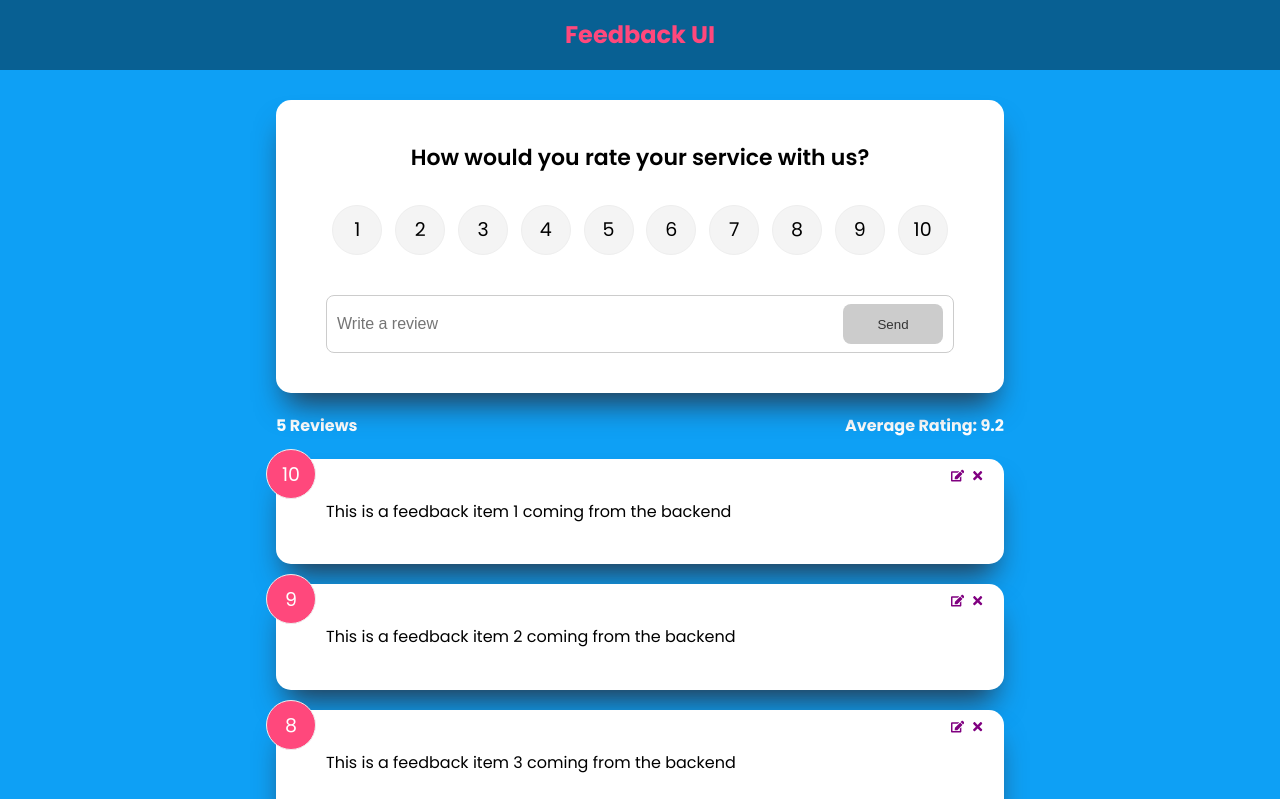
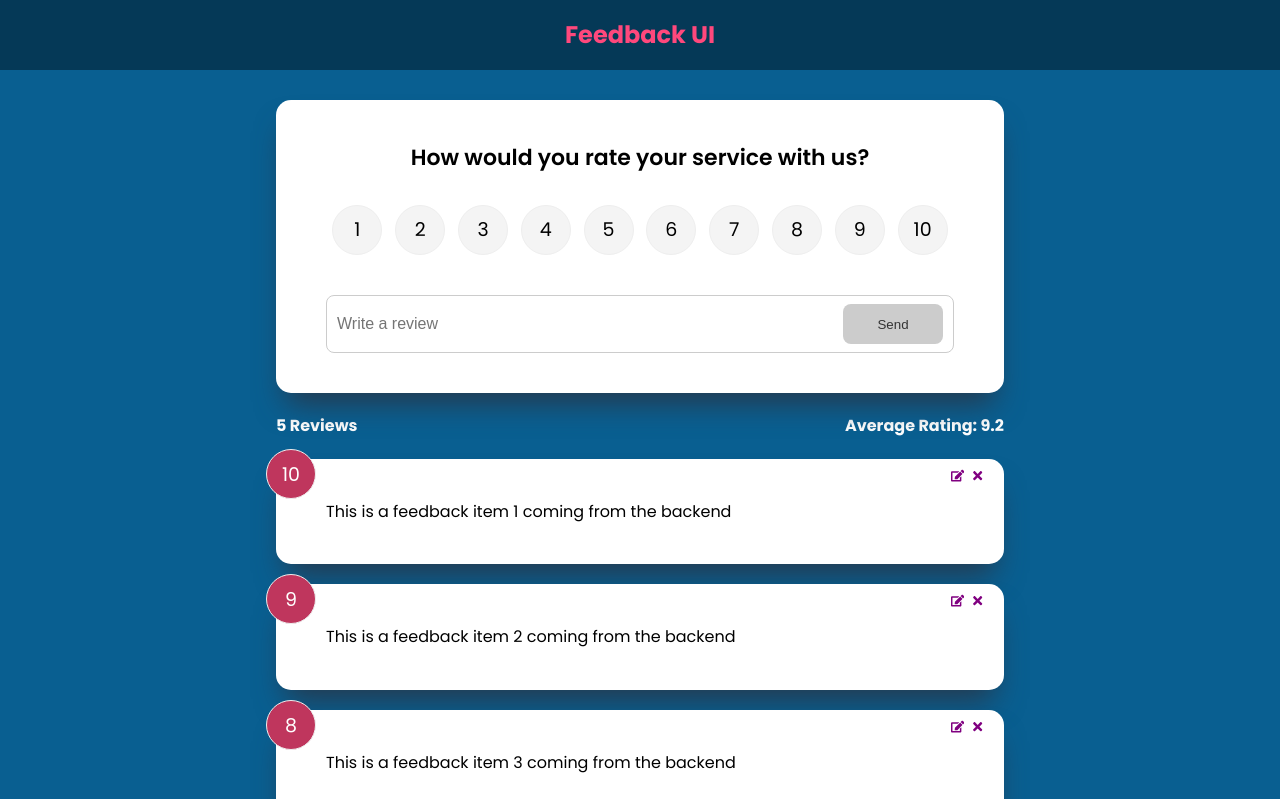
Before and after one commit to alphageekdom/feedback-app-react, a React (Create React App) app: page / in a window 1280 px wide. Shown: the top 799 px of the page. Built offline with nearby package versions, Linux system fonts and the light colour scheme; data requests are answered from the project's data file.

Commit message:
Fixed issues to adhere to accessibility standards

```diff
--- a/src/components/AboutIconLink.jsx
+++ b/src/components/AboutIconLink.jsx
@@ -4,7 +4,7 @@ import { Link } from 'react-router-dom';
 const AboutIconLink = () => {
   return (
     <div className='about-link'>
-      <Link to='/about'>
+      <Link to='/about' aria-label='About'>
         <FaQuestion size={30} />
       </Link>
     </div>
--- a/src/components/FeedbackItem.jsx
+++ b/src/components/FeedbackItem.jsx
@@ -10,10 +10,18 @@ function FeedbackItem({ item }) {
   return (
     <Card>
       <div className='num-display'>{item.rating}</div>
-      <button onClick={() => deleteFeedback(item.id)} className='close'>
+      <button
+        onClick={() => deleteFeedback(item.id)}
+        className='close'
+        aria-label='Close'
+      >
         <FaTimes color='purple' />
       </button>
-      <button onClick={() => editFeedback(item)} className='edit'>
+      <button
+        onClick={() => editFeedback(item)}
+        className='edit'
+        aria-label='Edit'
+      >
         <FaEdit color='purple' />
       </button>
       <div className='text-display'>{item.text}</div>
--- a/src/components/FeedbackStats.jsx
+++ b/src/components/FeedbackStats.jsx
@@ -15,8 +15,8 @@ const FeedbackStats = () => {
 
   return (
     <div className='feedback-stats'>
-      <h4>{feedback.length} Reviews</h4>
-      <h4>Average Rating: {isNaN(average) ? 0 : average}</h4>
+      <h2>{feedback.length} Reviews</h2>
+      <h2>Average Rating: {isNaN(average) ? 0 : average}</h2>
     </div>
   );
 };
--- a/src/index.css
+++ b/src/index.css
@@ -8,7 +8,7 @@
 
 body {
   font-family: 'Poppins', sans-serif;
-  background-color: #0ea0f5;
+  background-color: #095f91;
   color: #fff;
   line-height: 1.6;
 }
@@ -101,7 +101,7 @@ header h2 a {
 
 .rating li:hover,
 .num-display {
-  background: #ff487c;
+  background: #bf365d;
   color: #fff;
 }
 
@@ -110,7 +110,7 @@ header h2 a {
 }
 
 [type='radio']:checked ~ label {
-  background: #ff487c;
+  background: #bf365d;
   color: #fff;
 }
 
@@ -137,6 +137,10 @@ input:focus {
   display: flex;
   justify-content: space-between;
   align-items: center;
+}
+
+.feedback-stats h2 {
+  font-size: 1rem;
 }
 
 .num-display {
```
Also changed, not shown: 1 other file (tests, documents, lock files or other folders).
